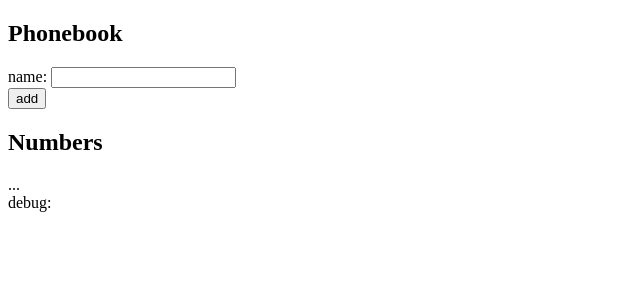
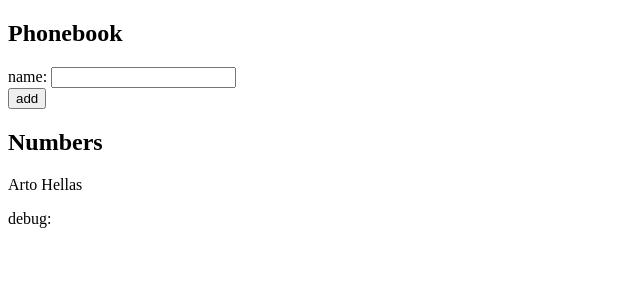
Before and after one commit to SisselJM/FullstackOpenEx, a React (Vite) app in the folder part2/phonebook/: page / in a window 1280 px wide. Shown: the top 300 px of the page, without its empty margins (0-640 px from the left). Built offline with nearby package versions, Linux system fonts and the light colour scheme.

Commit message:
2.6 show persons

```diff
--- a/part2/phonebook/src/App.jsx
+++ b/part2/phonebook/src/App.jsx
@@ -1,4 +1,6 @@
 import { useState } from 'react'
+
+const Person = ({ person }) => <p>{person.name}</p>
 
 function App() {
   const [persons, setPersons] = useState([
@@ -34,7 +36,11 @@ function App() {
         </div>
       </form>
       <h2>Numbers</h2>
-      ...
+      {
+        persons.map(person =>
+          <Person key={person.name} person={person} />
+        )
+      }
     </div>
     <div>debug: {newName}</div>
     </>
```
